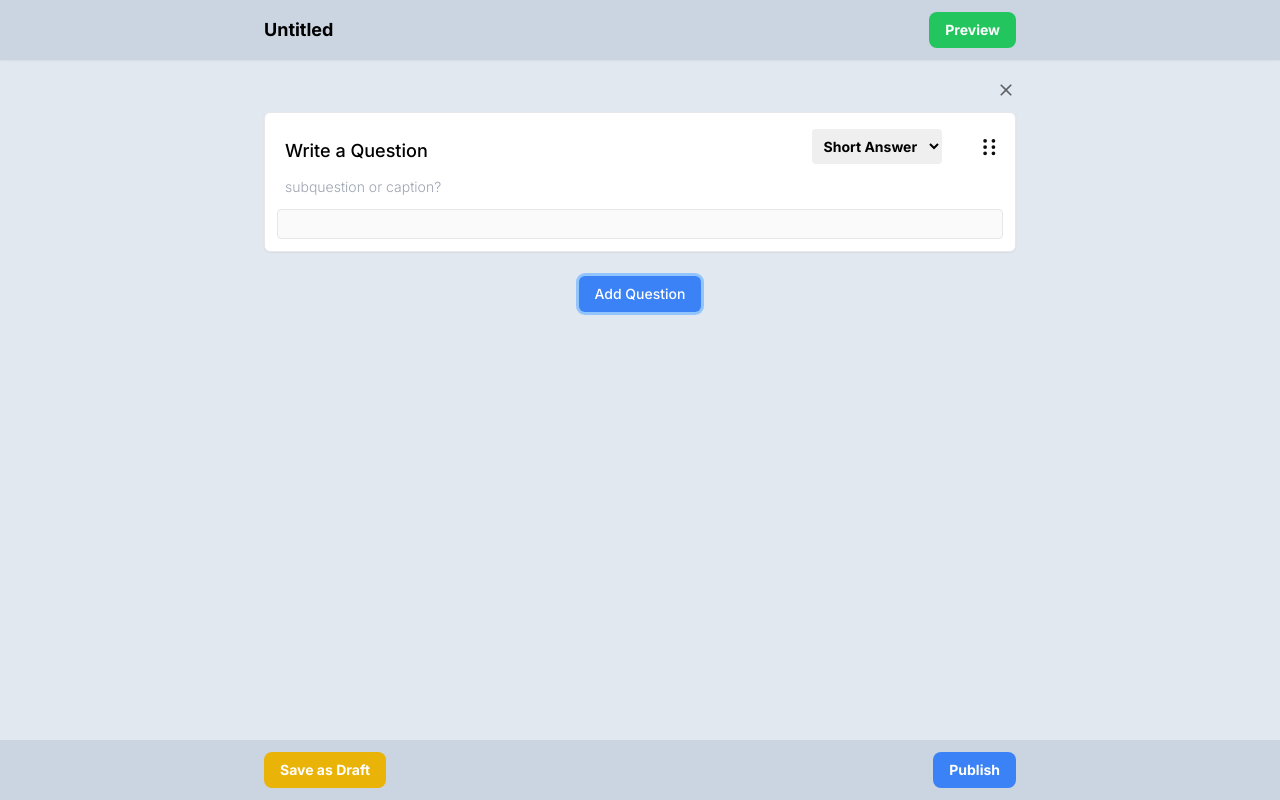
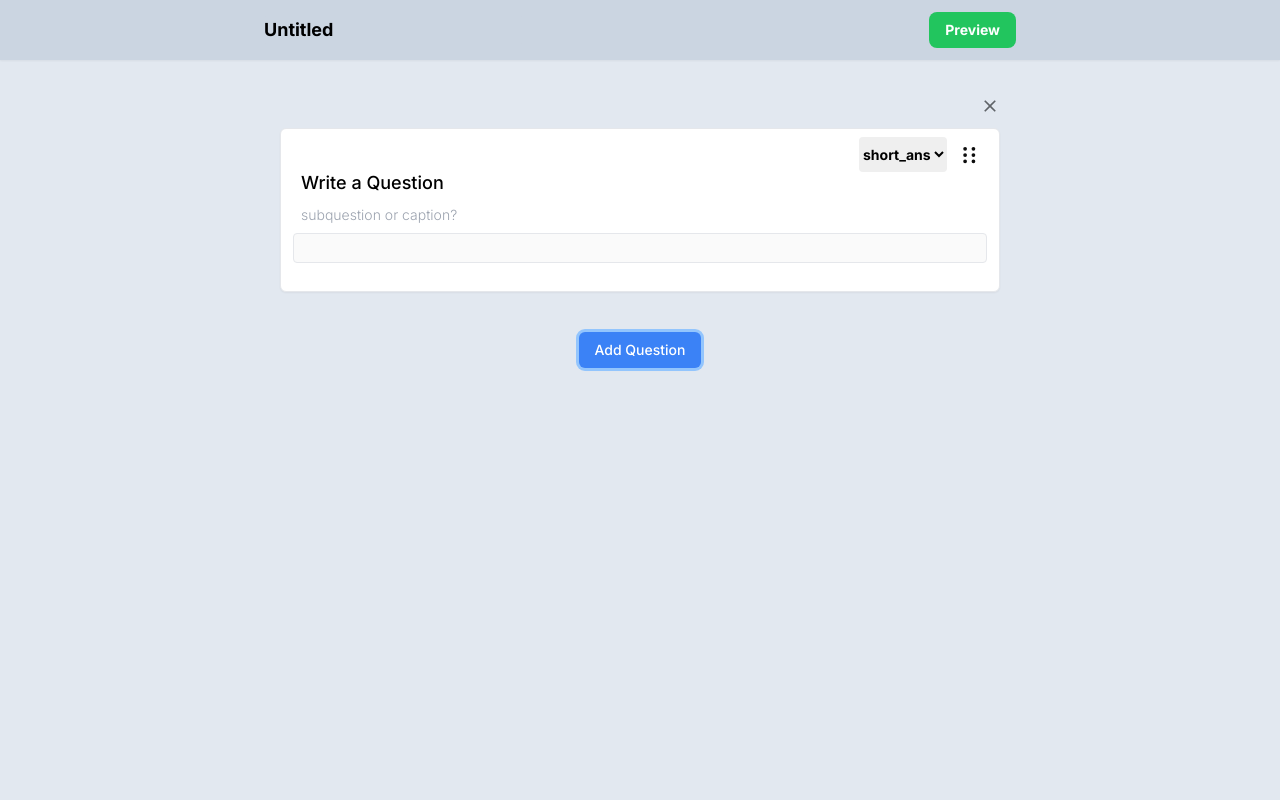
Before and after one commit to neeraj500/form-builder, a Next.js app: page / in a window 1280 px wide. Both pictures are taken after a click on the button "Add Question". Built offline with nearby package versions, Linux system fonts and the light colour scheme.

Commit message:
final changes

```diff
--- a/package.json
+++ b/package.json
@@ -13,6 +13,7 @@
     "@dnd-kit/sortable": "^10.0.0",
     "next": "15.0.4",
     "react": "^19.0.0",
+    "react-date-picker": "^11.0.0",
     "react-dom": "^19.0.0"
   },
   "devDependencies": {
--- a/src/components/FormBuilderWrapper.jsx
+++ b/src/components/FormBuilderWrapper.jsx
@@ -80,7 +80,7 @@ const FormBuilderWrapper = () => {
         isPreview={isPreview}
       />
 
-      <div className="py-16 min-h-screen min-w-[800px] flex flex-col items-center px-4 sm:px-6">
+      <div className="py-16 h-dvh flex flex-col items-center px-4 sm:px-6">
         {/* Form Builder or Preview Mode */}
         {!isPreview ? (
           <DndContext
@@ -105,7 +105,7 @@ const FormBuilderWrapper = () => {
             </SortableContext>
           </DndContext>
         ) : (
-          <div className="space-y-4 mt-4 w-full">
+          <div className="space-y-4 mt-4 w-full sm:min-w-[700px]">
             <h2 className="text-sm font-medium">{formName}</h2>
             {questions.map((question) => (
               <div
@@ -161,7 +161,7 @@ const FormBuilderWrapper = () => {
       </div>
 
       {/* Footer */}
-      <Footer onSaveDraft={handleSaveDraft} onPublish={handlePublish} />
+      {/* <Footer onSaveDraft={handleSaveDraft} onPublish={handlePublish} /> */}
     </>
   );
 };
--- a/src/components/QuestionBlock.jsx
+++ b/src/components/QuestionBlock.jsx
@@ -77,7 +77,7 @@ const QuestionBlock = ({
             ) : (
               <div>
                 {question.options?.map((option, index) => (
-                  <div key={index} className="flex items-center space-x-2 mb-2">
+                  <div key={index} className="space-x-2 my-2 mx-2">
                     <input
                       type="text"
                       value={option}
@@ -88,7 +88,7 @@ const QuestionBlock = ({
                           ...question.options.slice(index + 1),
                         ])
                       }
-                      className="w-full px-2 py-1 border rounded text-sm"
+                      className="w-11/12 px-2 py-2 border border-indigo-300 rounded-md text-sm"
                     />
                     <button
                       onClick={() =>
@@ -99,7 +99,7 @@ const QuestionBlock = ({
                       }
                       className="text-red-500 text-sm"
                     >
-                      Remove
+                      <img src={iconMapping.delete}/>
                     </button>
                   </div>
                 ))}
@@ -107,10 +107,10 @@ const QuestionBlock = ({
                   onClick={() =>
                     handleUpdate("options", [
                       ...question.options,
-                      `Option ${question.options.length + 1}`,
+                      `input a option here`,
                     ])
                   }
-                  className="text-blue-500 text-sm"
+                  className="text-gray-500 text-sm px-2 py-2 underline"
                 >
                   Add Option
                 </button>
@@ -152,7 +152,7 @@ const QuestionBlock = ({
     <div
       ref={setNodeRef}
       style={style}
-      className="relative rounded-md p- bg-transparent space-y-3 text-sm"
+      className="relative rounded-md p-4 bg-transparent space-y-3 text-sm"
     >
       {!isPreview && removeQuestion && (
         <button
@@ -171,11 +171,12 @@ const QuestionBlock = ({
       )}
 
       <div className="relative border rounded-md p-3 shadow-sm bg-white space-y-3 text-sm">
-        <div className="absolute top-4 right-4 w-1/4 flex items-center justify-between">
+        <div className="flex top-2 right-3 items-center sm:absolute sm:px-10 ">
+          {/* drag icon */}
           <div
             {...attributes}
             {...listeners}
-            className="absolute right-0 cursor-grab"
+            className="absolute right-2 sm:absolute cursor-grab"
           >
             <Image
               src={iconMapping.drag}
@@ -185,6 +186,7 @@ const QuestionBlock = ({
               className="hover:opacity-80"
             />
           </div>
+          {/* dropdown */}
           {!isPreview && (
             <QuestionTypeDropdown
               value={question.type}
@@ -194,12 +196,13 @@ const QuestionBlock = ({
           )}
         </div>
 
+        <div className="space-y-2 py-4">
         <input
           type="text"
           value={question.title}
           onChange={(e) => handleUpdate("title", e.target.value)}
           placeholder="write a question"
-          className="px-2 w-full text-lg font-medium outline-none"
+          className="px-2  w-full text-lg font-medium outline-none"
           disabled={isPreview}
         />
 
@@ -213,6 +216,7 @@ const QuestionBlock = ({
         />
 
         {renderQuestionInput()}
+        </div>
       </div>
     </div>
   );
--- a/src/components/QuestionTypeDropdown.jsx
+++ b/src/components/QuestionTypeDropdown.jsx
@@ -8,14 +8,16 @@ const QuestionTypeDropdown = ({ value, onChange, isDisabled }) => {
     <select
       value={value}
       onChange={(e) => onChange(e.target.value)}
-      className="text-sm rounded px-2 py-2 outline-none"
+      className="text-sm rounded py-2 outline-none"
       disabled={isDisabled}
     >
-      <option data-content={iconMapping.Number} value="short_answer">Short Answer</option>
-      <option value="long_answer">Long Answer</option>
-      <option value="single_select">Single Select</option>
-      <option value="date">Date</option>
-      <option value="url">URL</option>
+      <option data-content={iconMapping.Number} value="short_answer">
+        short_ans
+      </option>
+      <option value="long_answer">long_ans</option>
+      <option value="single_select">options</option>
+      <option value="date">date</option>
+      <option value="url">url</option>
     </select>
   );
 };
```
Also changed, not shown: 1 other file (tests, documents, lock files or other folders).
